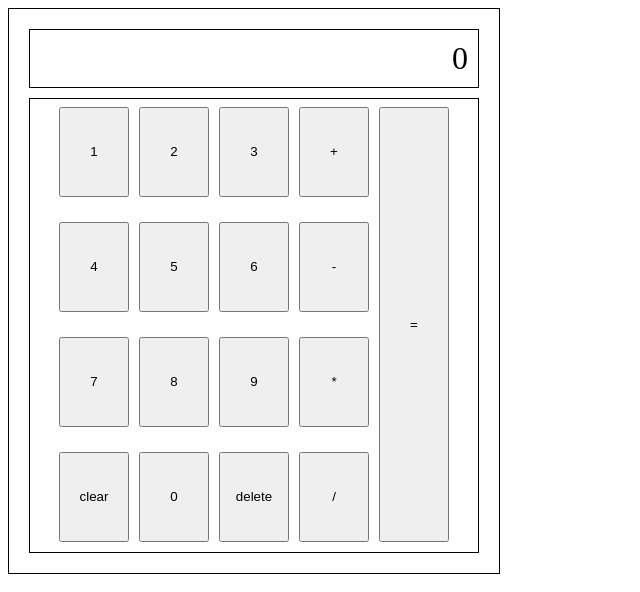
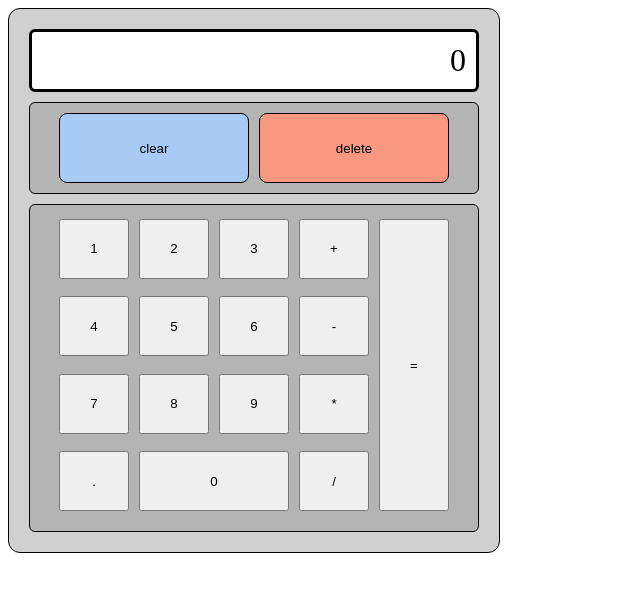
Before and after one commit to scottti312/calculator, a plain HTML site: page index.html in a window 1280 px wide. Shown: the whole page, without its empty margins (0-640 px from the left). Drawn offline with Linux system fonts and the light colour scheme.

Commit message:
Calculator redesign

```diff
--- a/index.html
+++ b/index.html
@@ -11,6 +11,10 @@
 <body>
   <div class="calculator">
     <div class="output">0</div>
+    <div class="clear-delete">
+      <button type="button" onclick="concat(this)" value="clear" class="modifier button clear">clear</button>
+      <button type="button" onclick="concat(this)" value="delete" class="modifier button delete">delete</button>
+    </div>
     <div class="buttons">
       <div class="numeral-container button-container">
         <button type="button" onclick="concat(this)" value="1" class="numeral button">1</button>
@@ -22,9 +26,8 @@
         <button type="button" onclick="concat(this)" value="7" class="numeral button">7</button>
         <button type="button" onclick="concat(this)" value="8" class="numeral button">8</button>
         <button type="button" onclick="concat(this)" value="9" class="numeral button">9</button>
-        <button type="button" onclick="concat(this)" value="clear" class="numeral button">clear</button>
-        <button type="button" onclick="concat(this)" value="0" class="numeral button">0</button>
-        <button type="button" onclick="concat(this)" value="delete" class="numeral button">delete</button>
+        <button type="button" onclick="concat(this)" value="." class="numeral button">.</button>
+        <button type="button" onclick="concat(this)" value="0" class="numeral button zero">0</button>
       </div>
       <div class="operator-container button-container">
         <button type="button" onclick="concat(this)" value="+" class="operator button">+</button>
--- a/style.css
+++ b/style.css
@@ -1,7 +1,20 @@
+:root {
+  --main-color: #d0d0d1;
+  --button-background: #4D4E52
+}
+
 .calculator {
   width: 450px;
   height: 50%;
   padding: 20px;
+  border: 1px solid black;
+  background-color: var(--main-color);
+  border-radius: 12px;
+}
+
+.modifier {
+  width: 190px;
+  height: 70px;
   border: 1px solid black;
 }
 
@@ -9,8 +22,52 @@
   font-size: 32px;
   padding: 10px;
   margin-bottom: 10px;
+  border: 3px solid black;
+  text-align: right;
+  background-color: white;
+  border-radius: 6px;
+}
+
+.clear-delete {
+  display: flex;
+  justify-content: center;
+  align-items: center;
+  gap: 10px;
   border: 1px solid black;
-  text-align: right;
+  margin-bottom: 10px;
+  padding: 10px;
+  border-radius: 6px;
+  background-color: rgb(180, 180, 180);
+}
+
+.modifier.clear {
+  background-color: rgb(169, 202, 245);
+  border-radius: 8px;
+}
+
+.modifier.clear:hover {
+  background-color: rgb(117, 174, 248);
+}
+
+.modifier.clear:active {
+  background-color: rgb(68, 149, 255);
+}
+
+.modifier.delete {
+  background-color: rgb(248, 152, 129);
+  border-radius: 8px;
+}
+
+.modifier.delete:hover {
+  background-color: rgb(255, 123, 91);
+}
+
+.modifier.delete:active {
+  background-color: rgb(255, 90, 49);
+}
+
+.numeral.button.zero {
+ width: 150px;
 }
 
 .numeral-container {
@@ -19,35 +76,13 @@
   justify-content: center;
   align-items: center;
   width: 250px;
-  height: 450px;
+  height: 300px;
   gap: 10px;
-}
-
-.buttons {
-  display: flex;
-  justify-content: center;
-  border: 1px solid black;
-}
-
-.numeral {
-  height: 90px;
-  width: 70px;
-}
-
-.operator {
-  width: 70px;
-  height: 90px;
-}
-
-.equals {
-  width: 70px;
-  height: 435px;
-  margin: 8px 10px 10px 10px;
 }
 
 .operator-container {
   width: 70px;
-  height: 450px;
+  height: 300px;
   display: flex;
   flex-wrap: wrap;
   justify-content: center;
@@ -56,3 +91,28 @@
   margin-left: 0px;
   padding-left: 0px;
 }
+
+.buttons {
+  display: flex;
+  justify-content: center;
+  border: 1px solid black;
+  border-radius: 6px;
+  padding: 10px;
+  background-color: rgb(180, 180, 180);
+}
+
+.numeral {
+  height: 60px;
+  width: 70px;
+}
+
+.operator {
+  width: 70px;
+  height: 60px;
+}
+
+.equals {
+  width: 70px;
+  height: 292px;
+  margin: 4px 10px 10px 10px;
+}
```
